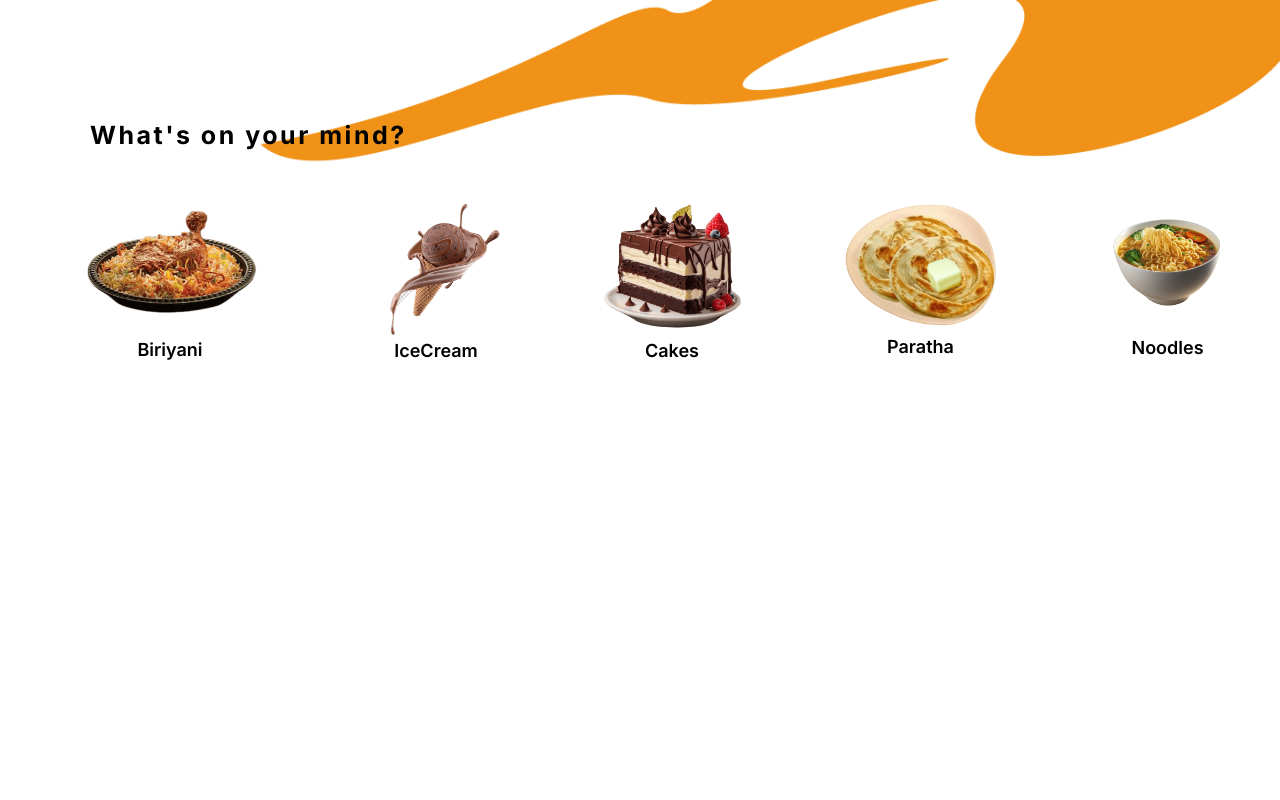
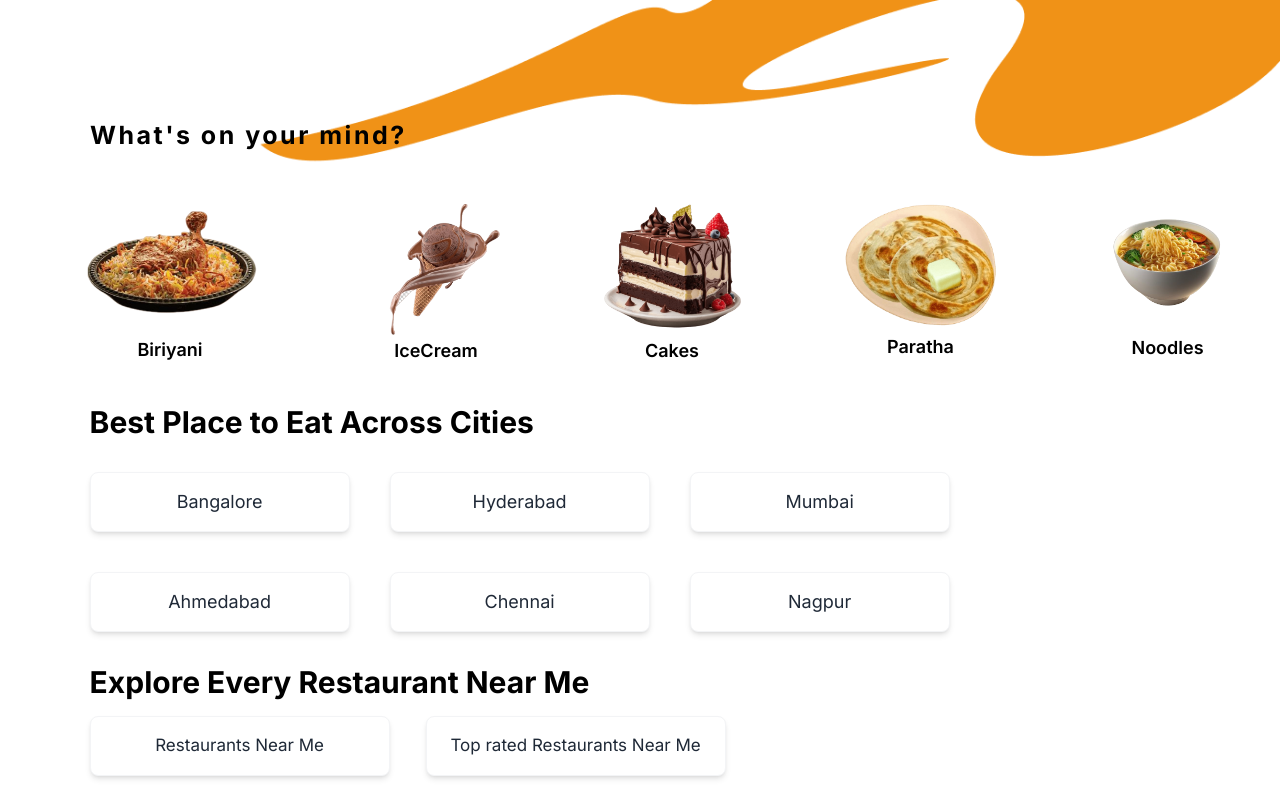
Before and after one commit to nazalbinhamza/Eat-Swift, a Next.js app: page / in a window 1280 px wide. Shown: the part 603-1403 px from the top of the page. Before the commit the page ends 967 px from the top, so only its background shows below. Built offline with nearby package versions, Linux system fonts and the light colour scheme.

Commit message:
add: add nearest hotls

```diff
--- a/src/app/page.tsx
+++ b/src/app/page.tsx
@@ -68,6 +68,39 @@
           <h1 className="text-[10px] font-semibold md:text-[18px]">Noodles</h1>
         </div>
       </div>
+      <div className="flex flex-col  mt-10 ml-[5%] md:ml-[7%]">
+        <h1 className="text-xl md:text-3xl font-bold mb-8">Best Place to Eat Across Cities</h1>
+        <div className="flex flex-wrap justify-start gap-4 md:gap-10 mb-8 w-[370px] md:w-[1000px]">
+          <button className="bg-white text-gray-800 py-2 px-4 rounded-lg shadow-md border border-gray-100 hover:shadow-xl md:text-[18px] md:h-[60px] md:w-[260px]">
+            Bangalore
+          </button>
+          <button className="bg-white text-gray-800 py-2 px-4 rounded-lg shadow-md border border-gray-100 hover:shadow-xl md:text-[18px] md:h-[60px] md:w-[260px]">
+            Hyderabad
+          </button>
+          <button className="bg-white text-gray-800 py-2 px-4 rounded-lg shadow-md border border-gray-100 hover:shadow-xl md:text-[18px] md:h-[60px] md:w-[260px]">
+            Mumbai
+          </button>
+          <button className="bg-white text-gray-800 py-2 px-4 rounded-lg shadow-md border border-gray-100 hover:shadow-xl md:text-[18px] md:h-[60px] md:w-[260px]">
+            Ahmedabad
+          </button>
+          <button className="bg-white text-gray-800 py-2 px-4 rounded-lg shadow-md border border-gray-100 hover:shadow-xl md:text-[18px] md:h-[60px] md:w-[260px]">
+            Chennai
+          </button>
+          <button className="bg-white text-gray-800 py-2 px-4 rounded-lg shadow-md border border-gray-100 hover:shadow-xl md:text-[18px] md:h-[60px] md:w-[260px]">
+            Nagpur
+          </button>
+        </div>
+        <h2 className="text-xl md:text-3xl font-bold mb-4">Explore Every Restaurant Near Me</h2>
+        <div className="flex flex-wrap justify-start gap-3 md:gap-9">
+          <button className="bg-white text-gray-800 py-2 px-4 rounded-lg shadow-md border border-gray-100 text-[10px] md:text-[17px] hover:shadow-xl md:h-[60px] md:w-[300px]">
+            Restaurants Near Me
+          </button>
+          <button className="bg-white text-gray-800 py-2 px-4 rounded-lg shadow-md border border-gray-100 text-[10px] md:text-[17px] hover:shadow-xl  md:h-[60px] md:w-[300px]">
+            Top rated Restaurants Near Me
+          </button>
+        </div>
+        <br/>
+      </div>
     </div>
   );
 }
```
